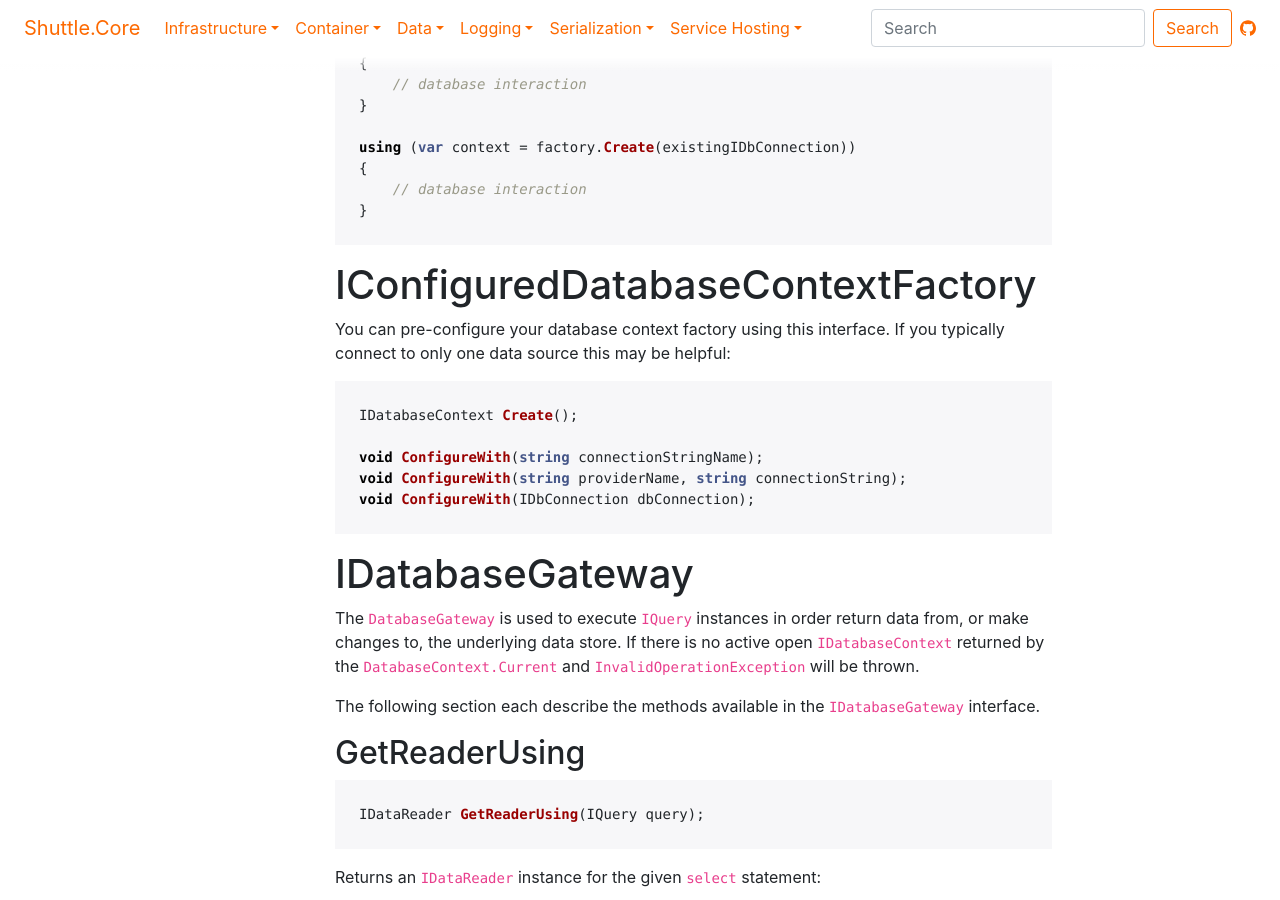
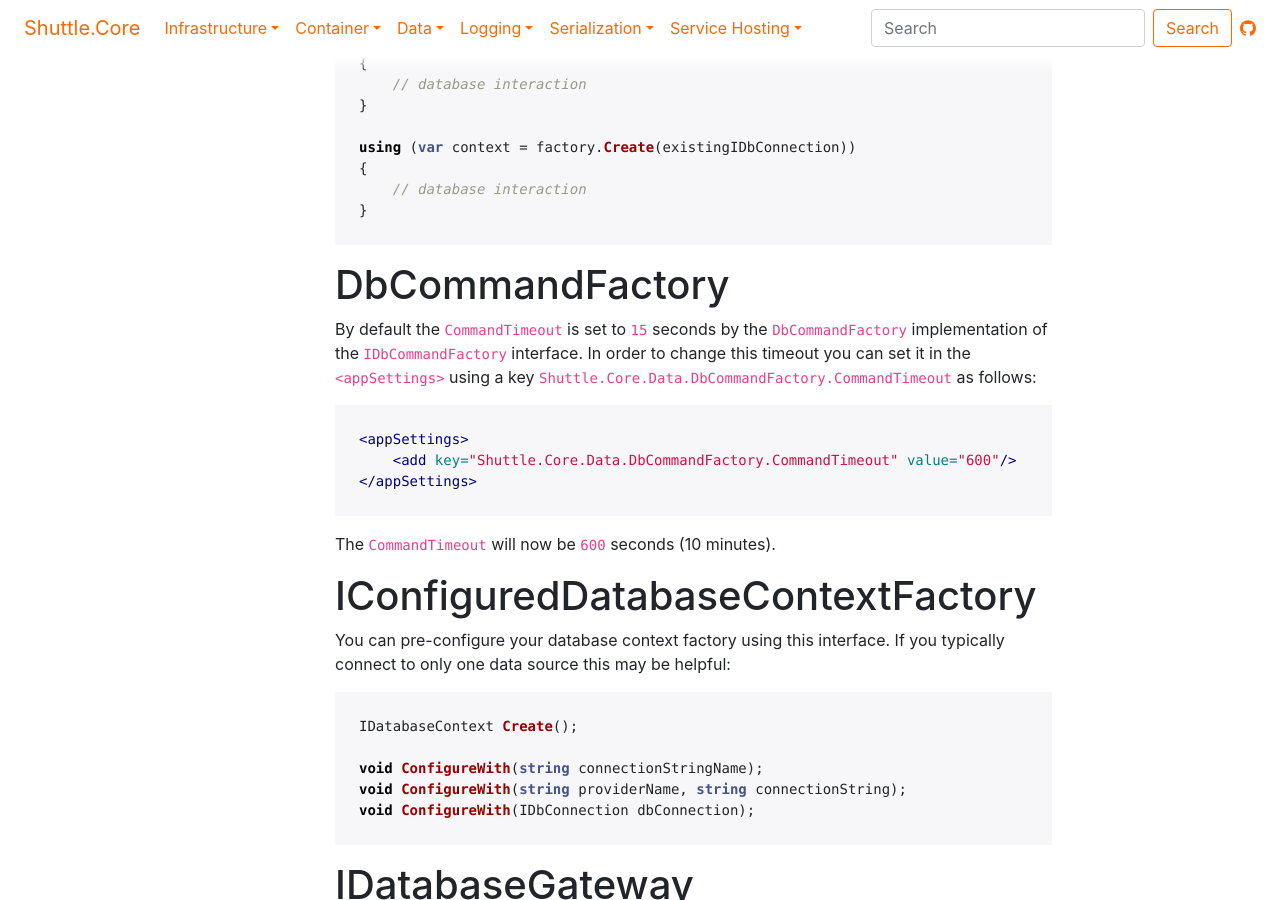
Before and after one commit to Shuttle/shuttle-core, a Jekyll site: the page built from shuttle-core-data.md, in a window 1280 px wide and 900 px high, scrolled down 1221 px. Built offline with Jekyll 4.4.1, drawn with Linux system fonts in a browser that asks for light colours; a script that is not in the unit is left out.

Commit message:
- added commadtimeout

````diff
--- a/shuttle-core-data.md
+++ b/shuttle-core-data.md
@@ -42,6 +42,18 @@
     // database interaction
 }
 ```
+
+# DbCommandFactory
+
+By default the `CommandTimeout` is set to `15` seconds by the `DbCommandFactory` implementation of the `IDbCommandFactory` interface.  In order to change this timeout you can set it in the `<appSettings>` using a key `Shuttle.Core.Data.DbCommandFactory.CommandTimeout` as follows:
+
+``` xml
+<appSettings>
+    <add key="Shuttle.Core.Data.DbCommandFactory.CommandTimeout" value="600"/>
+</appSettings>
+```
+
+The `CommandTimeout` will now be `600` seconds (10 minutes).
 
 # IConfiguredDatabaseContextFactory
 
````
